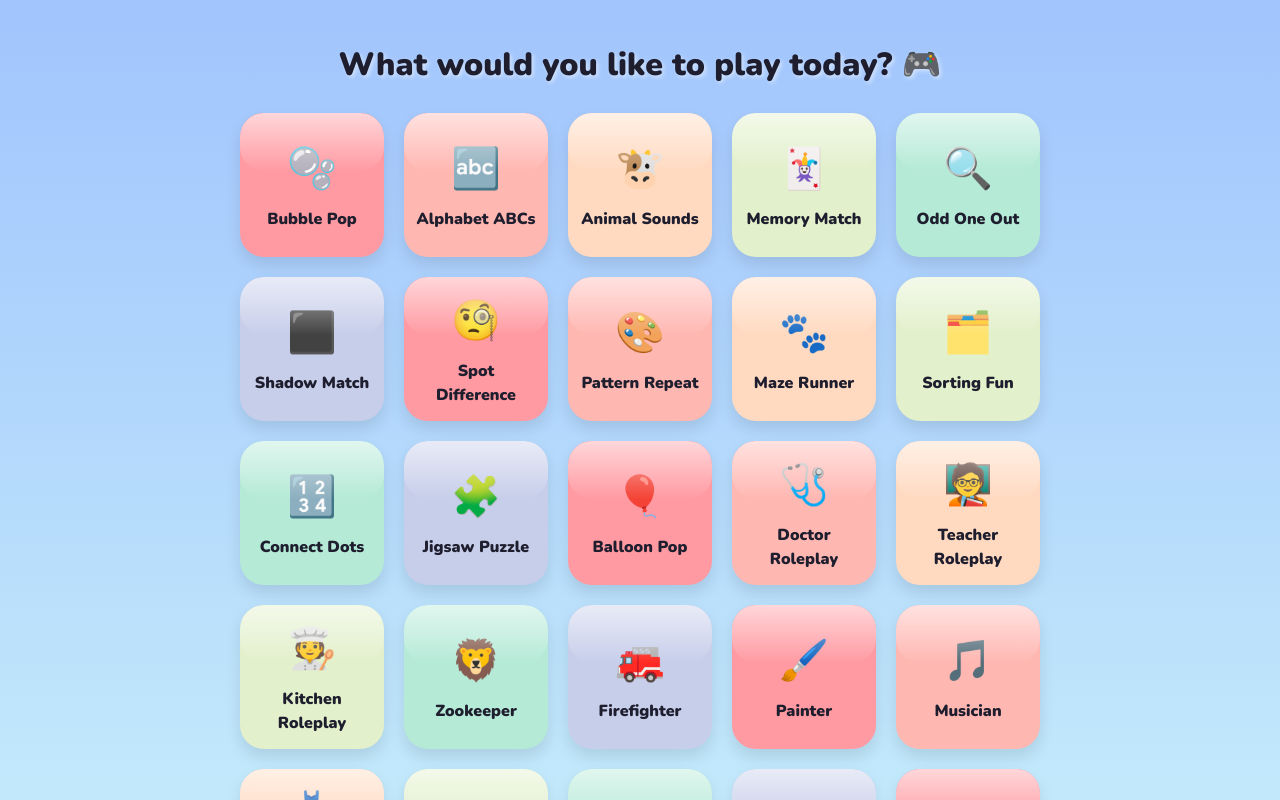
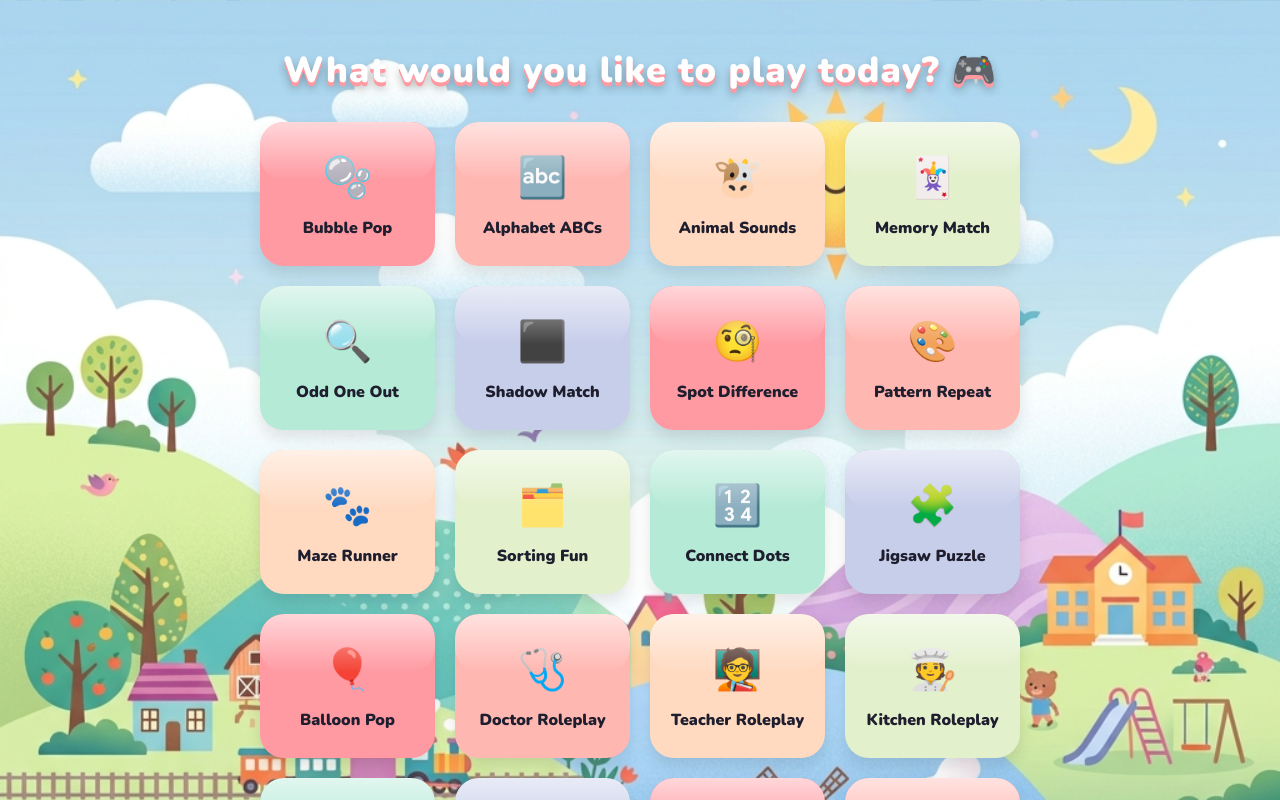
Before and after one commit to annapurnaagenticsolutions/touchlearn-web, a React (Vite) app: page / in a window 1280 px wide. Shown: the top 800 px of the page. Built offline with nearby package versions, Linux system fonts and the light colour scheme.

Commit message:
UI Phase 3: Background, contrast, laptop scroll fix, slow bubbles

```diff
--- a/src/App.tsx
+++ b/src/App.tsx
@@ -93,11 +93,11 @@ function App() {
     <div style={{
       minHeight: '100vh',
       width: '100vw',
+      maxWidth: '100%', /* Prevent horizontal scroll */
       fontFamily: "'Nunito', sans-serif",
       color: '#1E1E2E',
       display: 'flex',
-      flexDirection: 'column',
-      overflow: 'hidden'
+      flexDirection: 'column'
     }}>
       <div style={{ flex: 1, position: 'relative', display: 'flex', flexDirection: 'column' }}>
         {renderGame()}
--- a/src/HomeLanding.tsx
+++ b/src/HomeLanding.tsx
@@ -41,8 +41,16 @@ export const HomeLanding: React.FC<Props & { onPick: (index: number) => void }>
     const colors = ['#FF9AA2', '#FFB7B2', '#FFDAC1', '#E2F0CB', '#B5EAD7', '#C7CEEA'];
 
     return (
-        <div style={{ padding: '20px', width: '100%', maxWidth: '800px', margin: '0 auto', height: '100%', overflowY: 'auto' }}>
-            <h1 style={{ color: '#1E1E2E', fontSize: '32px', fontWeight: '900', marginBottom: '24px', textAlign: 'center', textShadow: '2px 2px 4px rgba(255,255,255,0.5)' }}>
+        <div style={{ padding: '20px', width: '100%', maxWidth: '800px', margin: '0 auto', minHeight: '100vh', boxSizing: 'border-box' }}>
+            <h1 style={{
+                color: 'white',
+                fontSize: '36px',
+                fontWeight: '900',
+                marginBottom: '24px',
+                textAlign: 'center',
+                textShadow: '0 4px 0 #FF9AA2, 0 6px 10px rgba(0,0,0,0.3)',
+                letterSpacing: '1px'
+            }}>
                 What would you like to play today? 🎮
             </h1>
 
--- a/src/games/BubblePopGame.tsx
+++ b/src/games/BubblePopGame.tsx
@@ -22,8 +22,9 @@ export const BubblePopGame: React.FC<{ onBack: () => void }> = ({ onBack }) => {
 
     useEffect(() => {
         const moveInterval = setInterval(() => {
-            setBubbles(prev => prev.map(b => ({ ...b, y: b.y - 1 })).filter(b => b.y > -20)); // Slower rising
-        }, 80); // Slowed from 50ms (and y-2 to y-1)
+            // Speed reduced to y - 0.5 every 100ms (5% height per second)
+            setBubbles(prev => prev.map(b => ({ ...b, y: b.y - 0.5 })).filter(b => b.y > -20));
+        }, 100);
         return () => clearInterval(moveInterval);
     }, []);
 
--- a/src/index.css
+++ b/src/index.css
@@ -22,14 +22,18 @@ body {
   touch-action: pan-y;
   user-select: none;
   -webkit-user-select: none;
-  overflow: hidden;
-  /* Fun background pattern */
-  background: linear-gradient(180deg, #A1C4FD 0%, #C2E9FB 100%);
+  /* Remove overflow: hidden to allow laptop scrolling! */
+  background-image: url('/background.png');
+  background-size: cover;
+  background-position: center bottom;
+  background-attachment: fixed;
+  background-repeat: no-repeat;
+  background-color: #A1C4FD; /* fallback */
 }
 
 #root {
-  width: 100vw;
-  height: 100vh;
+  width: 100%;
+  min-height: 100vh;
   display: flex;
   flex-direction: column;
 }
```
Also changed, not shown: public/background.png (added).
